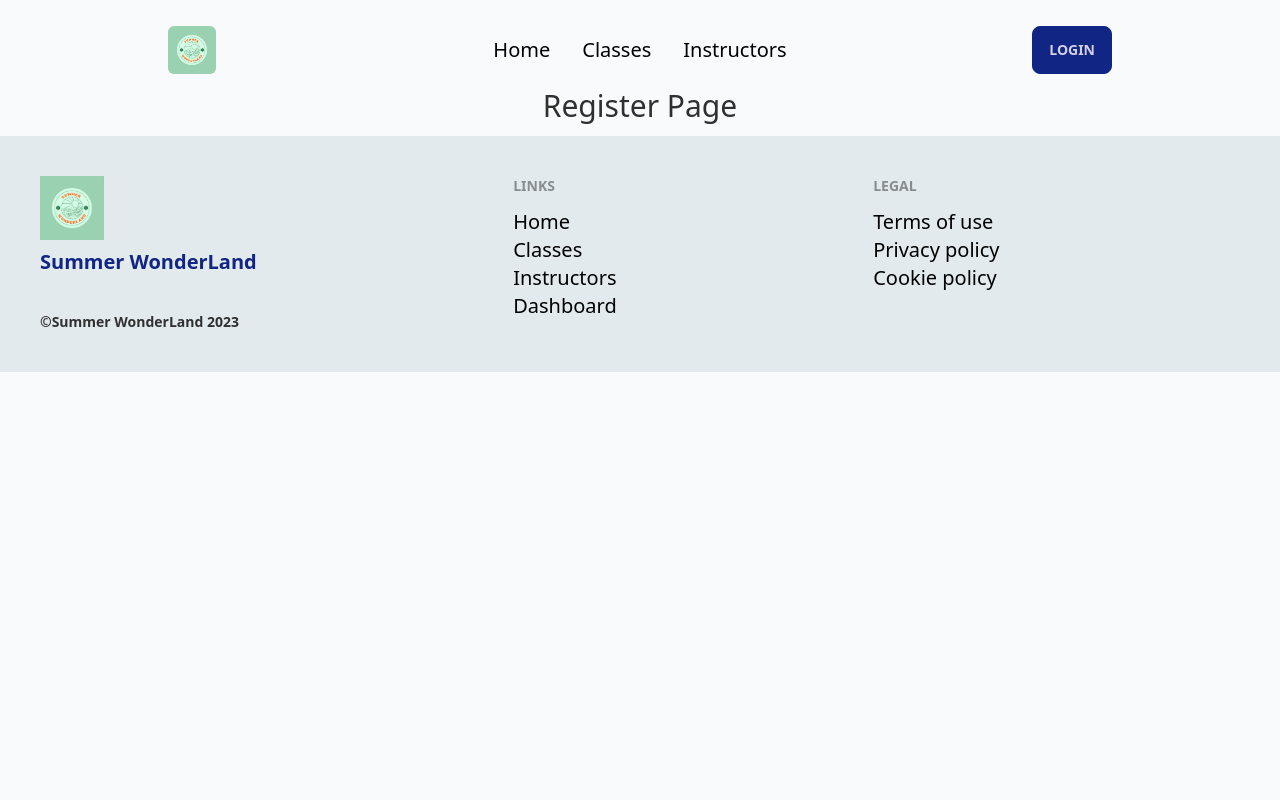
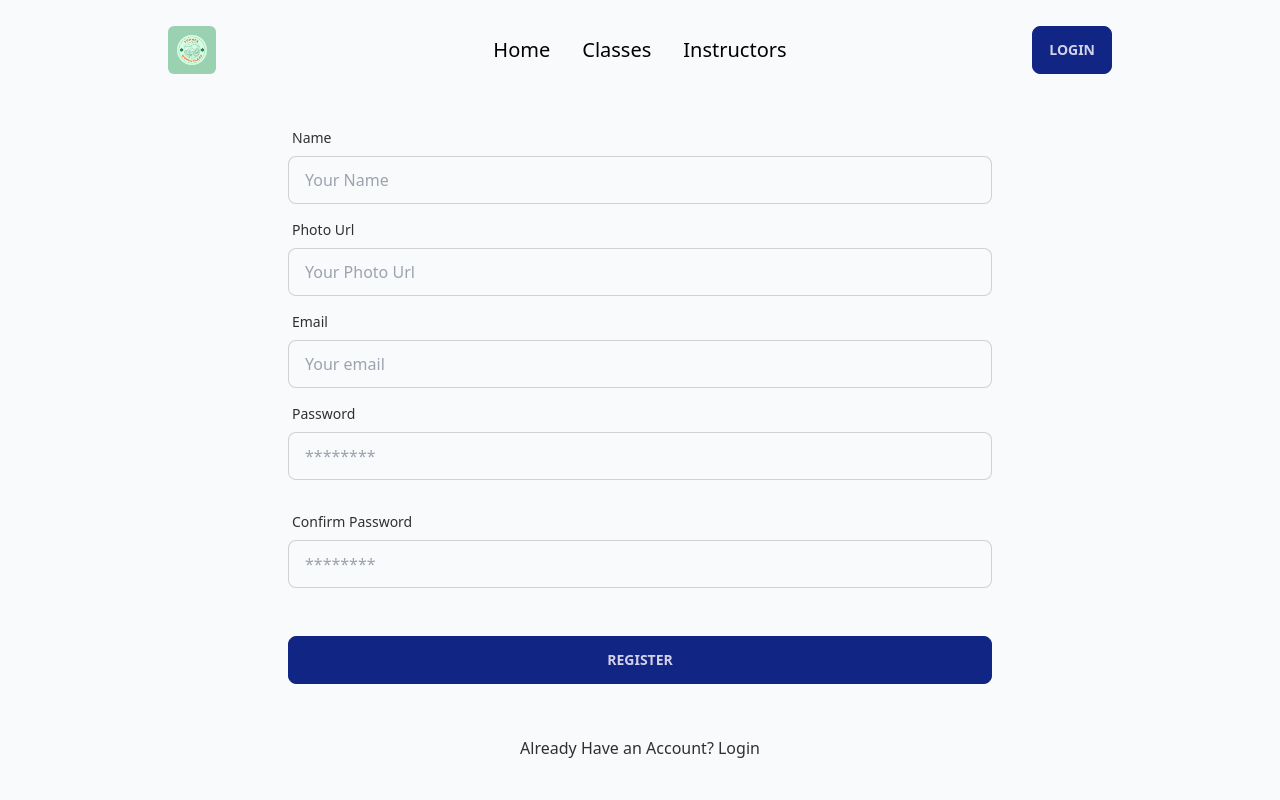
Before and after one commit to fahimshariar28/summer-wonderland-clint, a React (Vite) app: page /register in a window 1280 px wide. Shown: the top 800 px of the page. Built offline with nearby package versions, Linux system fonts and the light colour scheme; no server answers.

Commit message:
Register page done

```diff
--- a/src/Pages/Register/Register.jsx
+++ b/src/Pages/Register/Register.jsx
@@ -1,7 +1,137 @@
+import { useForm } from "react-hook-form";
+import SocialLogin from "../../components/SocialLogin/SocialLogin";
+import { Link, useNavigate } from "react-router-dom";
+import useAuth from "../../hooks/useAuth";
+import { useState } from "react";
+
 const Register = () => {
+  const { createUser, updateUserProfile } = useAuth();
+  const navigate = useNavigate();
+  const [error, setError] = useState(null);
+
+  const {
+    register,
+    handleSubmit,
+    reset,
+    formState: { errors },
+  } = useForm();
+  const onSubmit = (data) => {
+    setError(null);
+    reset();
+    const name = data.name;
+    const email = data.email;
+    const photoUrl = data.photoUrl;
+    const password = data.password;
+    const confirmPassword = data.confirmPassword;
+    console.log(name, email, photoUrl, password, confirmPassword);
+    if (password === confirmPassword) {
+      createUser(email, password)
+        .then((result) => {
+          console.log(result);
+          updateUserProfile(name, photoUrl);
+          navigate("/");
+        })
+        .catch((error) => {
+          console.log(error.message);
+        });
+    } else {
+      setError("Password and Confirm Password must be same");
+    }
+  };
   return (
-    <div>
-      <h2 className="text-3xl text-center">Register Page</h2>
+    <div className="w-3/5 mx-auto">
+      <form onSubmit={handleSubmit(onSubmit)} className="card-body">
+        <div className="form-control">
+          <label className="label">
+            <span className="label-text">Name</span>
+          </label>
+          <input
+            {...register("name", { required: true })}
+            type="text"
+            placeholder="Your Name"
+            className="input input-bordered"
+          />
+        </div>
+        <div className="form-control">
+          <label className="label">
+            <span className="label-text">Photo Url</span>
+          </label>
+          <input
+            {...register("photoUrl", { required: true })}
+            type="text"
+            placeholder="Your Photo Url"
+            className="input input-bordered"
+          />
+        </div>
+        <div className="form-control">
+          <label className="label">
+            <span className="label-text">Email</span>
+          </label>
+          <input
+            {...register("email", { required: true })}
+            type="email"
+            placeholder="Your email"
+            className="input input-bordered"
+          />
+        </div>
+        <div className="form-control">
+          <label className="label">
+            <span className="label-text">Password</span>
+          </label>
+          <input
+            {...register("password", {
+              required: true,
+              minLength: 6,
+              maxLength: 20,
+              pattern: /(?=.*[A-Z])(?=.*[!@#$&*])(?=.*[0-9])(?=.*[a-z])/,
+            })}
+            type="password"
+            placeholder="********"
+            className="input input-bordered"
+          />
+          <label className="label">
+            {errors.exampleRequired && <span>This field is required</span>}
+          </label>
+        </div>
+        <div className="form-control">
+          <label className="label">
+            <span className="label-text">Confirm Password</span>
+          </label>
+          <input
+            {...register("confirmPassword", { required: true })}
+            type="password"
+            placeholder="********"
+            className="input input-bordered"
+          />
+          <label className="label">
+            {errors.password?.type === "required" && (
+              <p className="text-red-600">Password is required</p>
+            )}
+            {errors.password?.type === "minLength" && (
+              <p className="text-red-600">Password must be 6 characters</p>
+            )}
+            {errors.password?.type === "maxLength" && (
+              <p className="text-red-600">
+                Password must be less than 20 characters
+              </p>
+            )}
+            {error && <p className="text-red-600">Password Does not match</p>}
+            {errors.password?.type === "pattern" && (
+              <p className="text-red-600">
+                Password must have one Uppercase one lower case, one number and
+                one special character.
+              </p>
+            )}
+          </label>
+        </div>
+        <div className="form-control mt-6">
+          <button className="btn btn-primary">Register</button>
+        </div>
+      </form>{" "}
+      <p className="p-5 text-center">
+        Already Have an Account? <Link to="/login">Login</Link>{" "}
+      </p>
+      <SocialLogin></SocialLogin>
     </div>
   );
 };
--- a/src/components/SocialLogin/SocialLogin.jsx
+++ b/src/components/SocialLogin/SocialLogin.jsx
@@ -1,9 +1,10 @@
 import { FaGoogle } from "react-icons/fa";
 import { useLocation, useNavigate } from "react-router-dom";
 import useAuth from "../../hooks/useAuth";
+import Swal from "sweetalert2";
 
 const SocialLogin = () => {
-  const { googleSignIn } = useAuth;
+  const { googleSignIn } = useAuth();
   const navigate = useNavigate();
   const location = useLocation();
 
@@ -11,12 +12,22 @@ const SocialLogin = () => {
 
   const handleGoogleSignIn = () => {
     googleSignIn()
-      .then((result) => {
-        console.log(result);
+      .then((userCredential) => {
+        // Signed in
+        const user = userCredential.user;
+        console.log(user);
+        Swal.fire({
+          icon: "success",
+          title: "Login Success",
+          showConfirmButton: false,
+          timer: 1500,
+        });
         navigate(from, { replace: true });
       })
       .catch((error) => {
-        console.log(error.message);
+        const errorCode = error.code;
+        const errorMessage = error.message;
+        console.log(errorCode, errorMessage);
       });
   };
 
```
